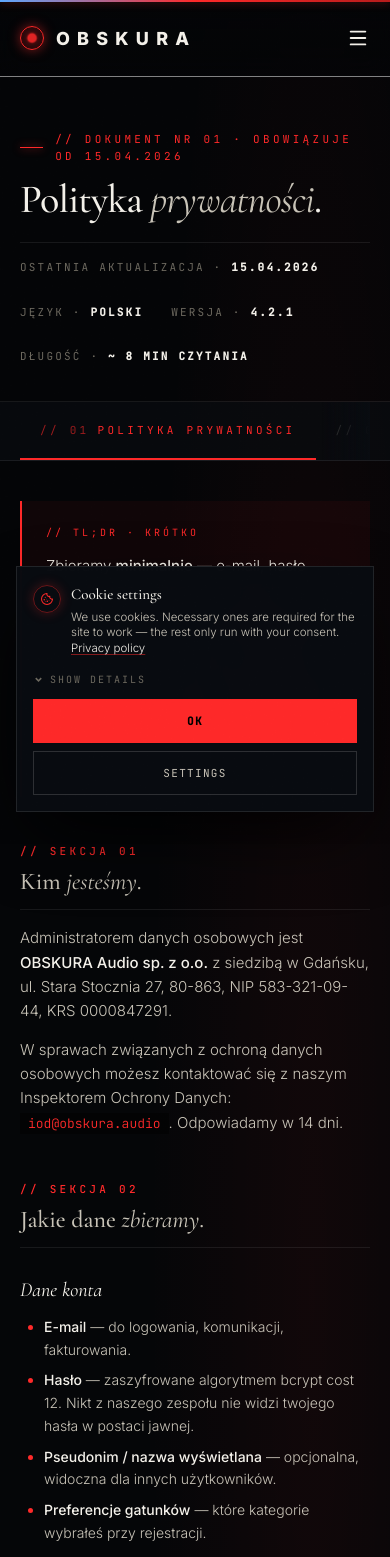
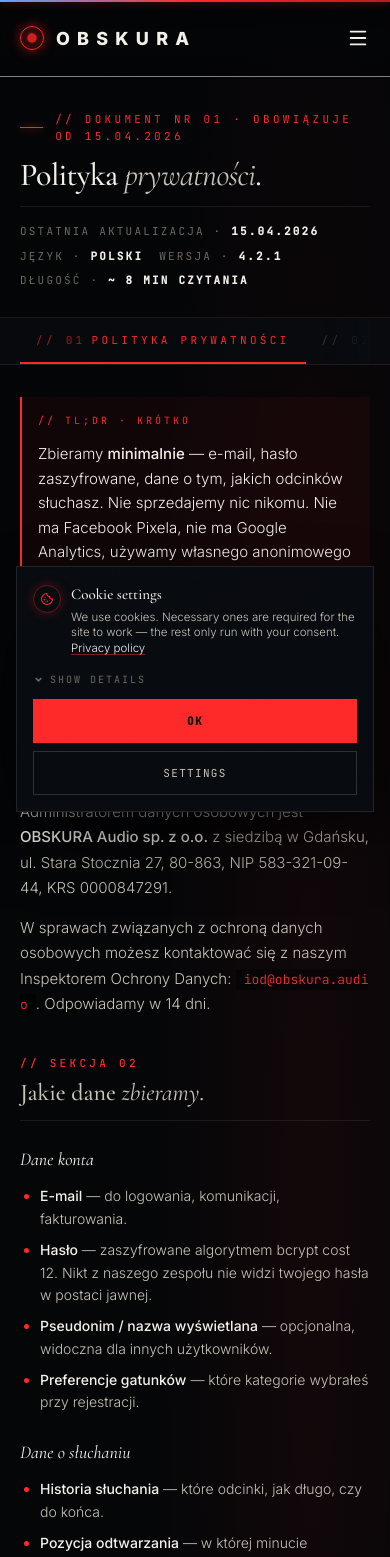
Before and after one commit to Krystiantechni/Obskura, a React (Vite) app: page /legal in a window 390 px wide. Shown: the top 1557 px of the page. Built offline with nearby package versions, Linux system fonts and the light colour scheme.

Commit message:
mobile-first: Legal — TOC grid na mobile, tabela edge-scroll, fluid typo, taby 44px

```diff
--- a/src/pages/Legal.jsx
+++ b/src/pages/Legal.jsx
@@ -7,7 +7,7 @@ import HorrorButton from "../components/ui/HorrorButton";
 // Wspólne style typografii dokumentu — czytelne, serif nagłówki.
 function DocHeading({ sec, children }) {
   return (
-    <h2 className="mb-4 mt-12 border-b border-line pb-3 font-serif text-2xl font-medium leading-tight first:mt-0 sm:text-3xl">
+    <h2 className="mb-4 mt-10 border-b border-line pb-3 font-serif text-2xl font-medium leading-tight first:mt-0 sm:mt-12 sm:text-3xl">
       <span className="mb-2 block font-mono text-[11px] uppercase tracking-eyebrow text-red">{sec}</span>
       {children}
     </h2>
@@ -16,24 +16,24 @@ function DocHeading({ sec, children }) {
 DocHeading.propTypes = { sec: PropTypes.string.isRequired, children: PropTypes.node.isRequired };
 
 function SubHeading({ children }) {
-  return <h3 className="mb-3 mt-7 font-serif text-xl font-medium italic text-ink-0">{children}</h3>;
+  return <h3 className="mb-3 mt-6 font-serif text-lg font-medium italic text-ink-0 sm:mt-7 sm:text-xl">{children}</h3>;
 }
 SubHeading.propTypes = { children: PropTypes.node.isRequired };
 
 function P({ children }) {
-  return <p className="mb-3.5 max-w-prose text-[15px] font-light leading-relaxed text-ink-1">{children}</p>;
+  return <p className="mb-3.5 w-full max-w-prose text-[15px] font-light leading-[1.7] text-ink-1">{children}</p>;
 }
 P.propTypes = { children: PropTypes.node.isRequired };
 
 function Code({ children }) {
-  return <code className="bg-black/40 px-2 py-0.5 font-mono text-[13px] text-red">{children}</code>;
+  return <code className="break-all bg-black/40 px-2 py-0.5 font-mono text-[13px] text-red">{children}</code>;
 }
 Code.propTypes = { children: PropTypes.node.isRequired };
 
 function Bullets({ items, ordered = false }) {
   const Tag = ordered ? "ol" : "ul";
   return (
-    <Tag className={`mb-4 mt-3 max-w-prose space-y-2 pl-6 ${ordered ? "list-decimal" : "list-disc"} marker:text-red`}>
+    <Tag className={`mb-4 mt-3 w-full max-w-prose space-y-2 pl-5 sm:pl-6 ${ordered ? "list-decimal" : "list-disc"} marker:text-red`}>
       {items.map((it, i) => (
         <li key={i} className="text-sm font-light leading-relaxed text-ink-1">{it}</li>
       ))}
@@ -44,7 +44,7 @@ Bullets.propTypes = { items: PropTypes.array.isRequired, ordered: PropTypes.bool
 
 function Tldr({ tldrLabel, children }) {
   return (
-    <div className="mb-10 border-l-2 border-red bg-red/5 p-6">
+    <div className="mb-8 border-l-2 border-red bg-red/5 p-4 sm:mb-10 sm:p-6">
       <h4 className="mb-3.5 font-mono text-[10px] uppercase tracking-eyebrow text-red">{tldrLabel}</h4>
       <p className="text-[15px] font-light leading-relaxed text-ink-0">{children}</p>
     </div>
@@ -54,12 +54,12 @@ Tldr.propTypes = { tldrLabel: PropTypes.string.isRequired, children: PropTypes.n
 
 function DataTable({ head, rows }) {
   return (
-    <div className="my-5 overflow-x-auto">
-      <table className="w-full border-collapse text-sm">
+    <div className="-mx-5 my-5 overflow-x-auto sm:mx-0">
+      <table className="min-w-[480px] w-full border-collapse text-sm sm:min-w-0">
         <thead>
           <tr>
             {head.map((h) => (
-              <th key={h} className="border-b border-red bg-black/30 px-4 py-3.5 text-left font-mono text-[10px] uppercase tracking-mono text-ink-2">{h}</th>
+              <th key={h} className="border-b border-red bg-black/30 px-3 py-3 text-left font-mono text-[10px] uppercase tracking-mono text-ink-2 sm:px-4 sm:py-3.5">{h}</th>
             ))}
           </tr>
         </thead>
@@ -67,7 +67,7 @@ function DataTable({ head, rows }) {
           {rows.map((r, i) => (
             <tr key={i}>
               {r.map((c, j) => (
-                <td key={j} className="border-b border-line px-4 py-3.5 font-light text-ink-1">{c}</td>
+                <td key={j} className="border-b border-line px-3 py-3 font-light text-ink-1 sm:px-4 sm:py-3.5">{c}</td>
               ))}
             </tr>
           ))}
@@ -80,9 +80,9 @@ DataTable.propTypes = { head: PropTypes.array.isRequired, rows: PropTypes.array.
 
 function ToggleRow({ title, desc, on, required = false, onToggle }) {
   return (
-    <div className={`mb-2 flex items-center justify-between gap-4 border border-line bg-bg-2/50 px-5 py-4 ${required ? "opacity-60" : ""}`}>
-      <div>
-        <h5 className="mb-1 font-serif text-lg font-medium">{title}</h5>
+    <div className={`mb-2 flex items-center justify-between gap-3 border border-line bg-bg-2/50 px-4 py-4 sm:gap-4 sm:px-5 ${required ? "opacity-60" : ""}`}>
+      <div className="min-w-0 flex-1">
+        <h5 className="mb-1 font-serif text-base font-medium sm:text-lg">{title}</h5>
         <p className="text-xs text-ink-2">{desc}</p>
       </div>
       <button
@@ -92,7 +92,7 @@ function ToggleRow({ title, desc, on, required = false, onToggle }) {
         aria-label={title}
         disabled={required}
         onClick={onToggle}
-        className={`-my-3 flex min-h-[44px] flex-shrink-0 items-center py-3`}
+        className="flex min-h-[44px] min-w-[44px] flex-shrink-0 items-center justify-center"
       >
         <span
           className={`relative h-[22px] w-10 rounded-full transition-colors duration-200 ${
@@ -184,11 +184,11 @@ export default function Legal() {
   return (
     <>
       {/* Header */}
-      <header className="border-b border-line px-5 pb-9 pt-[130px] lg:px-12">
+      <header className="border-b border-line px-5 pb-7 pt-[110px] sm:pb-9 sm:pt-[130px] lg:px-12">
         <div className="mx-auto max-w-[1100px]">
           <Eyebrow>{`${t("prawne.eyebrow_prefix", "// Dokument nr")} ${docNums[tab]} ${t("prawne.eyebrow_suffix", "· Obowiązuje od 15.04.2026")}`}</Eyebrow>
-          <h1 className="my-4 font-serif text-[clamp(40px,5vw,72px)] font-medium leading-[0.95] tracking-[-0.02em]">{titles[tab]}</h1>
-          <div className="mt-6 flex flex-wrap gap-7 border-t border-line pt-4 font-mono text-[11px] uppercase tracking-mono text-ink-2">
+          <h1 className="my-4 font-serif text-[clamp(32px,5vw,72px)] font-medium leading-[0.95] tracking-[-0.02em] sm:text-[clamp(40px,5vw,72px)]">{titles[tab]}</h1>
+          <div className="mt-4 flex flex-wrap gap-x-4 gap-y-2 border-t border-line pt-4 font-mono text-[11px] uppercase tracking-mono text-ink-2 sm:mt-6 sm:gap-7">
             <span>{t("prawne.meta_last_update", "Ostatnia aktualizacja")} · <strong className="text-ink-0">15.04.2026</strong></span>
             <span>{t("prawne.meta_language", "Język")} · <strong className="text-ink-0">{t("prawne.meta_language_val", "Polski")}</strong></span>
             <span>{t("prawne.meta_version", "Wersja")} · <strong className="text-ink-0">4.2.1</strong></span>
@@ -198,7 +198,7 @@ export default function Legal() {
       </header>
 
       {/* Tab bar */}
-      <div className="sticky top-[68px] z-40 border-b border-line bg-bg-1/70 px-5 backdrop-blur-lg lg:px-12">
+      <div className="sticky top-[58px] z-40 border-b border-line bg-bg-1/70 px-5 backdrop-blur-lg sm:top-[68px] lg:px-12">
         <div className="relative">
           <div className="mx-auto flex max-w-[1100px] overflow-x-auto [scrollbar-width:none] [&::-webkit-scrollbar]:hidden">
             {TABS.map((x, i) => (
@@ -206,11 +206,11 @@ export default function Legal() {
                 key={x.id}
                 type="button"
                 onClick={() => switchTab(x.id)}
-              className={`whitespace-nowrap border-b-2 px-5 py-5 font-mono text-[11px] uppercase tracking-eyebrow transition-colors sm:px-7 ${
+                className={`min-h-[44px] whitespace-nowrap border-b-2 px-4 py-3.5 font-mono text-[11px] uppercase tracking-eyebrow transition-colors sm:px-7 sm:py-5 ${
                   tab === x.id ? "border-red text-red" : "border-transparent text-ink-2 hover:text-ink-0"
                 }`}
               >
-              <span className={`mr-2 ${tab === x.id ? "text-red/60" : "text-ink-3"}`}>// {String(i + 1).padStart(2, "0")}</span>
+                <span className={`mr-1.5 sm:mr-2 ${tab === x.id ? "text-red/60" : "text-ink-3"}`}>// {String(i + 1).padStart(2, "0")}</span>
                 {x.label}
               </button>
             ))}
@@ -221,11 +221,11 @@ export default function Legal() {
       </div>
 
       {/* Document */}
-      <main className="mx-auto mt-10 grid max-w-[1100px] grid-cols-1 items-start gap-8 px-5 pb-24 lg:mt-16 lg:grid-cols-[220px_1fr] lg:gap-16 lg:px-12">
+      <main className="mx-auto mt-8 grid max-w-[1100px] grid-cols-1 items-start gap-8 px-5 pb-16 sm:mt-10 sm:pb-24 lg:mt-16 lg:grid-cols-[220px_1fr] lg:gap-16 lg:px-12">
         {/* TOC — below article on mobile, sticky sidebar on desktop */}
         <aside className="order-2 lg:order-1 lg:sticky lg:top-36">
-          <h5 className="mb-4 border-b border-line pb-2.5 font-mono text-[10px] uppercase tracking-mono text-ink-2">{t("prawne.toc_label", "// Spis treści")}</h5>
-          <ol className="space-y-2">
+          <h5 className="mb-3 border-b border-line pb-2.5 font-mono text-[10px] uppercase tracking-mono text-ink-2">{t("prawne.toc_label", "// Spis treści")}</h5>
+          <ol className="grid grid-cols-2 gap-x-4 gap-y-0.5 sm:grid-cols-3 lg:block lg:space-y-2">
             {TOC[tab].map((s, i) => (
               <li key={s.id} className="text-[13px]">
                 <span className="mr-1 font-mono text-[10px] text-ink-3">{String(i + 1).padStart(2, "0")} ·</span>
@@ -236,7 +236,7 @@ export default function Legal() {
         </aside>
 
         {/* Body */}
-        <article className="order-1 lg:order-2 text-ink-1">
+        <article className="order-1 min-w-0 lg:order-2 text-ink-1">
           {tab === "prywatnosc" && (
             <>
               <Tldr tldrLabel={tldrLabel}>
@@ -351,7 +351,7 @@ export default function Legal() {
               <P>{t("prawne.tos_p4b", "Wszystkie ceny zawierają VAT. Faktury wystawiane automatycznie po każdej płatności.")}</P>
 
               <DocHeading sec={t("prawne.tos_section_5", "// § 5")}><span id="r5" />{t("prawne.tos_h5", "Odstąpienie i zwroty")}.</DocHeading>
-              <blockquote className="my-6 border-l-2 border-red bg-red/5 px-5 py-4 font-serif text-lg italic leading-snug text-ink-0">
+              <blockquote className="my-5 border-l-2 border-red bg-red/5 px-4 py-4 font-serif text-base italic leading-snug text-ink-0 sm:my-6 sm:px-5 sm:text-lg">
                 {t("prawne.tos_quote_p1", "W ciągu")} <strong className="font-medium">{t("prawne.tos_quote_strong", "30 dni od pierwszej płatności")}</strong> {t("prawne.tos_quote_p2", "— pełen zwrot, bez pytań i tłumaczenia.")}
               </blockquote>
               <P>{t("prawne.tos_p5", "To więcej niż wymaga ustawa o prawach konsumenta (14 dni).")}</P>
@@ -413,7 +413,7 @@ export default function Legal() {
                 <ToggleRow title={t("prawne.cookies_toggle_analytics_t", "Analityka anonimowa (Plausible)")} desc={t("prawne.cookies_toggle_analytics_d", "Liczymy ile osób odwiedza strony — bez identyfikacji ciebie. Hosted w EU.")} on={cookiePrefs.analytics} onToggle={() => setCookiePrefs((p) => ({ ...p, analytics: !p.analytics }))} />
                 <ToggleRow title={t("prawne.cookies_toggle_marketing_t", "Marketing")} desc={t("prawne.cookies_toggle_marketing_d", "Nie używamy żadnych cookies marketingowych. Ten toggle jest tu, żeby było widać, że nie używamy.")} on={cookiePrefs.marketing} onToggle={() => setCookiePrefs((p) => ({ ...p, marketing: !p.marketing }))} />
               </div>
-              <div className="mt-7 flex flex-wrap gap-3">
+              <div className="mt-6 flex flex-col gap-3 sm:mt-7 sm:flex-row sm:flex-wrap">
                 <HorrorButton type="button" onClick={() => setCookiePrefs((p) => p)}>{t("prawne.cookies_btn_save", "Zapisz preferencje")}</HorrorButton>
                 <HorrorButton type="button" variant="ghost" onClick={() => setCookiePrefs({ analytics: false, performance: false, marketing: false })}>{t("prawne.cookies_btn_reject", "Odrzuć wszystkie opcjonalne")}</HorrorButton>
               </div>
```
Lines whose indentation alone changed are shown as unchanged.
